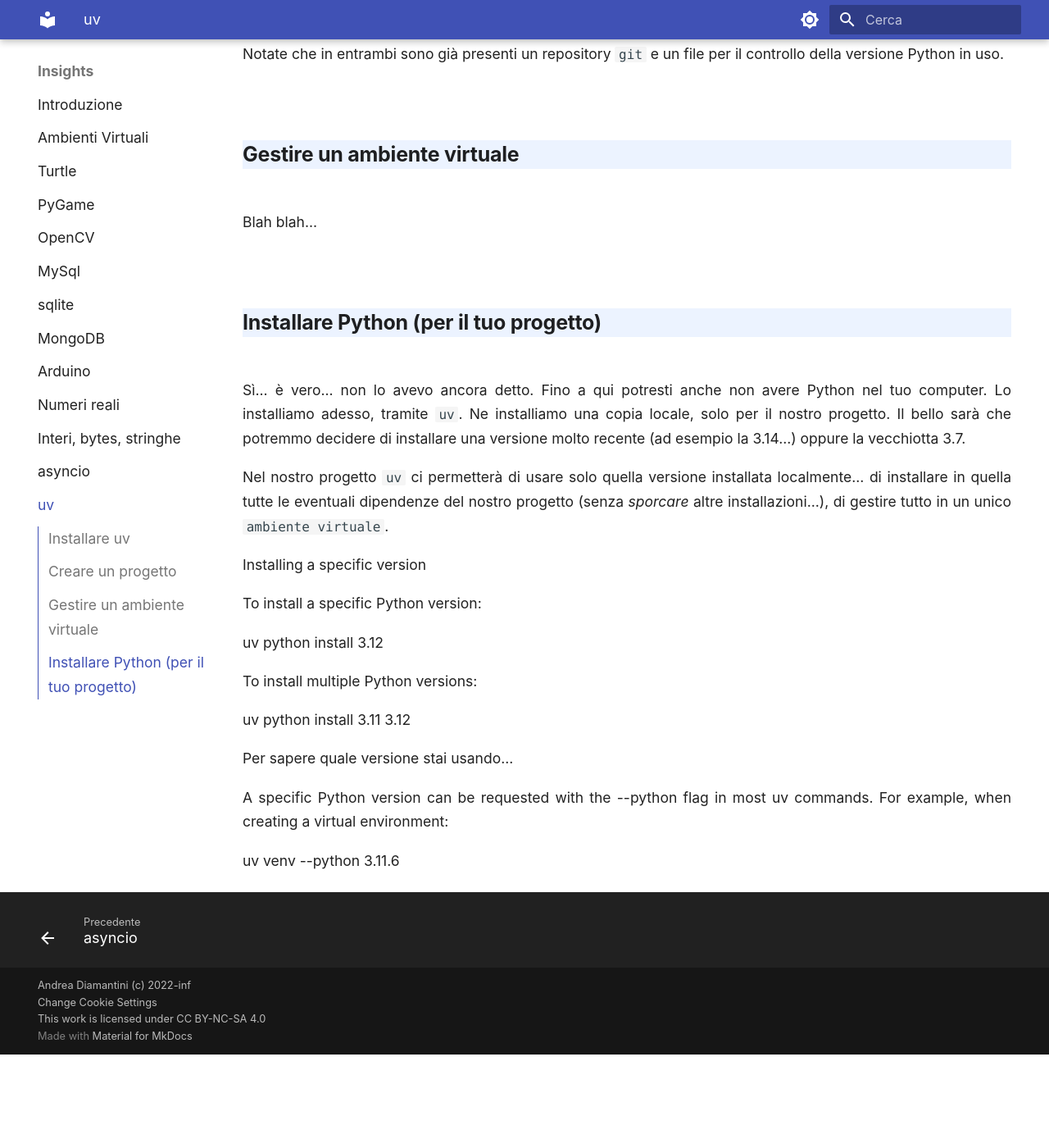
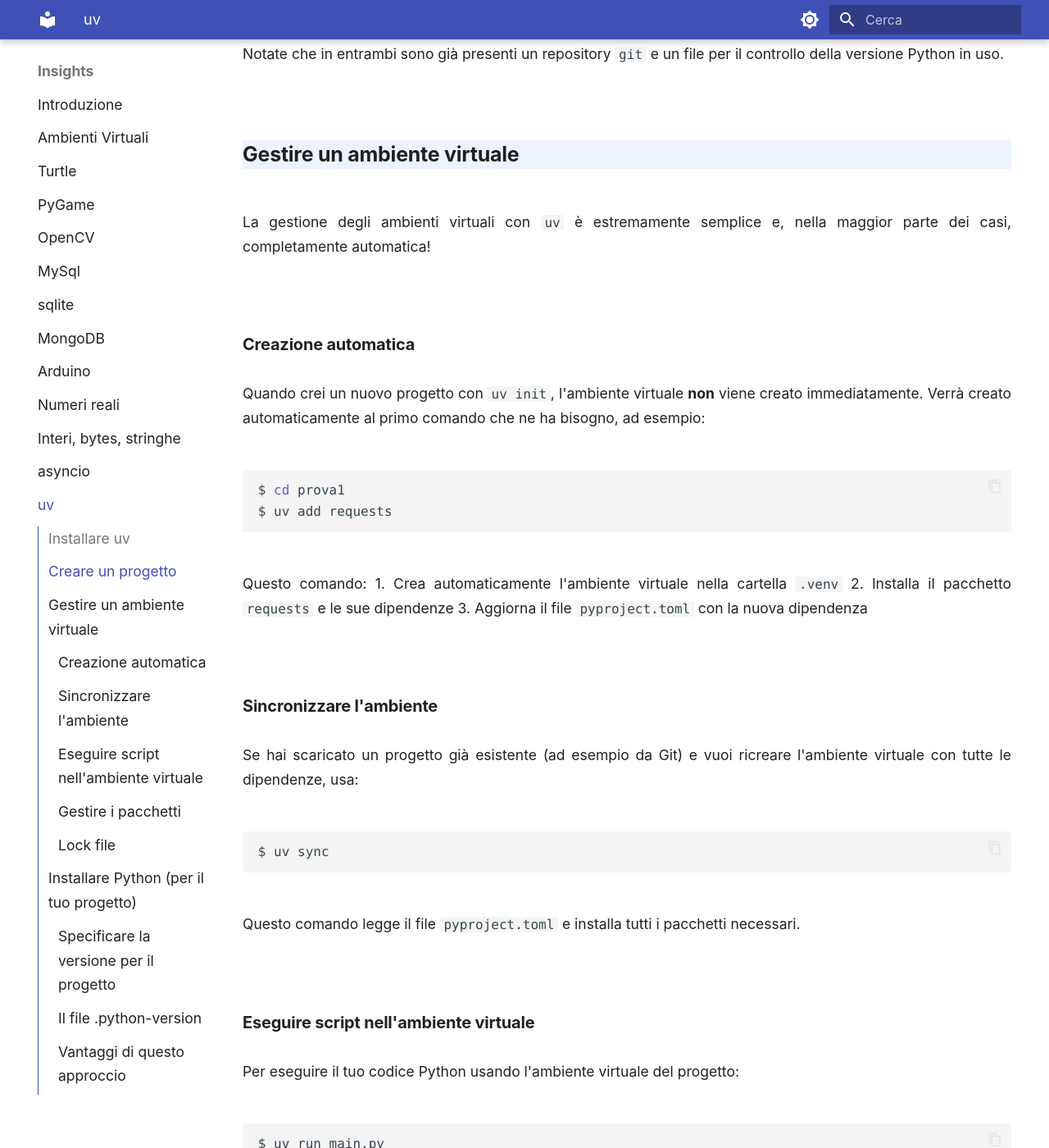
Before and after one commit to adjamhub/pyhandouts, an MkDocs documentation site: the page built from docs/insights/99_uv.md, in a window 1280 px wide and 1400 px high, scrolled down 2647 px. Shown: the whole window at 82% size. Built offline with MkDocs 1.6.1 and Material for MkDocs 9.7.7, drawn with Linux system fonts in a browser that asks for light colours; emoji names are drawn with the system emoji font; before the commit the page ends 3933 px from its top, so only the background shows below that; some of the changed text lies outside the part shown.

Commit message:
uv update

````diff
--- a/docs/insights/99_uv.md
+++ b/docs/insights/99_uv.md
@@ -82,31 +82,181 @@
 
 ## Gestire un ambiente virtuale
 
-Blah blah...
+La gestione degli ambienti virtuali con `uv` è estremamente semplice e, nella maggior parte dei casi, completamente automatica!
+
+### Creazione automatica
+
+Quando crei un nuovo progetto con `uv init`, l'ambiente virtuale **non** viene creato immediatamente. Verrà creato automaticamente al primo comando che ne ha bisogno, ad esempio:
+
+```bash
+$ cd prova1
+$ uv add requests
+```
+
+Questo comando:
+1. Crea automaticamente l'ambiente virtuale nella cartella `.venv`
+2. Installa il pacchetto `requests` e le sue dipendenze
+3. Aggiorna il file `pyproject.toml` con la nuova dipendenza
+
+
+### Sincronizzare l'ambiente
+
+Se hai scaricato un progetto già esistente (ad esempio da Git) e vuoi ricreare l'ambiente virtuale con tutte le dipendenze, usa:
+
+```bash
+$ uv sync
+```
+
+Questo comando legge il file `pyproject.toml` e installa tutti i pacchetti necessari.
+
+
+### Eseguire script nell'ambiente virtuale
+
+Per eseguire il tuo codice Python usando l'ambiente virtuale del progetto:
+
+```bash
+$ uv run main.py
+```
+
+oppure per eseguire un comando qualsiasi nell'ambiente:
+
+```bash
+$ uv run python script.py
+$ uv run pytest
+```
+
+Il comando `uv run` si occupa automaticamente di:
+- Attivare l'ambiente virtuale
+- Eseguire il comando
+- Disattivare l'ambiente al termine
+
+
+### Gestire i pacchetti
+
+Per aggiungere un pacchetto al progetto:
+
+```bash
+$ uv add nome-pacchetto
+```
+
+Per aggiungere un pacchetto solo per lo sviluppo (testing, linting, etc.):
+
+```bash
+$ uv add --dev pytest
+```
+
+Per rimuovere un pacchetto:
+
+```bash
+$ uv remove nome-pacchetto
+```
+
+Per vedere tutti i pacchetti installati:
+
+```bash
+$ uv pip list
+```
+
+
+### Lock file
+
+`uv` crea automaticamente un file `uv.lock` che contiene le versioni esatte di tutti i pacchetti installati. Questo garantisce che chiunque scarichi il progetto avrà esattamente le stesse versioni dei pacchetti, evitando problemi di compatibilità.
+
+**Importante:** Aggiungi `uv.lock` al controllo di versione (Git) per condividere l'ambiente esatto con quelli che collaborano con te!
 
 
 
 ## Installare Python (per il tuo progetto)
 
-Sì... è vero... non lo avevo ancora detto. Fino a qui potresti anche non avere Python nel tuo computer. Lo installiamo adesso, tramite `uv`. Ne installiamo una copia
-locale, solo per il nostro progetto. Il bello sarà che potremmo decidere di installare una versione molto recente (ad esempio la 3.14...) oppure la vecchiotta 3.7.
+Sì... è vero... non lo avevo ancora detto. Fino a qui potresti anche **non avere Python** installato nel tuo computer!
 
-Nel nostro progetto `uv` ci permetterà di usare solo quella versione installata localmente... di installare in quella tutte le eventuali dipendenze del nostro progetto
-(senza *sporcare* altre installazioni...), di gestire tutto in un unico `ambiente virtuale`.
+`uv` può scaricare e gestire versioni di Python in modo completamente indipendente dal sistema operativo. Ogni progetto può usare la sua versione specifica di Python, senza conflitti con altri progetti o con l'installazione di sistema.
 
-Installing a specific version
+Per *installare una versione specifica* di Python:
 
-To install a specific Python version:
+```bash
+$ uv python install 3.12
+```
 
-uv python install 3.12
+Questo scarica e installa Python 3.12 in una cartella gestita da `uv` (non nel sistema).
 
-To install multiple Python versions:
+Per installare più versioni contemporaneamente:
 
-uv python install 3.11 3.12
-
-Per sapere quale versione stai usando...
+```bash
+$ uv python install 3.11 3.12 3.13
+```
 
 
-A specific Python version can be requested with the --python flag in most uv commands. For example, when creating a virtual environment:
+Per vedere *tutte le versioni di Python che puoi installare*:
 
-uv venv --python 3.11.6
+```bash
+$ uv python list --all-versions
+```
+
+Per vedere *solo le versioni già installate* nel tuo sistema:
+
+```bash
+$ uv python list
+```
+
+### Specificare la versione per il progetto
+
+Quando crei un nuovo progetto, puoi specificare quale versione di Python vuoi usare:
+
+```bash
+$ uv init --python 3.12 mio-progetto
+```
+
+Questo comando:
+1. Crea il progetto `mio-progetto`
+2. Crea il file `.python-version` con `3.12` al suo interno
+3. Se Python 3.12 non è installato, lo scarica automaticamente
+
+
+Se vuoi cambiare la versione di Python in un progetto già creato:
+
+```bash
+$ cd mio-progetto
+$ uv python pin 3.13
+```
+
+Questo aggiorna il file `.python-version` e da quel momento tutti i comandi `uv run` useranno Python 3.13.
+
+
+Puoi eseguire un singolo comando con una versione specifica di Python senza modificare il progetto:
+
+```bash
+$ uv run --python 3.11 python script.py
+```
+
+### Il file .python-version
+
+Il file `.python-version` contiene semplicemente la versione di Python richiesta dal progetto, ad esempio:
+
+```
+3.12
+```
+
+`uv` legge automaticamente questo file e usa la versione corretta. Se la versione non è installata, `uv` la scarica automaticamente al primo utilizzo!
+
+
+### Vantaggi di questo approccio
+
+- **Isolamento totale**: ogni progetto ha la sua versione di Python
+- **Riproducibilità**: chiunque scarichi il progetto avrà la stessa versione
+- **Facilità**: non devi preoccuparti di installare Python manualmente
+- **Flessibilità**: puoi testare il codice su versioni diverse semplicemente cambiando il file `.python-version`
+
+
+Ad esempio...
+
+Immagina di voler creare un progetto che usa Python 3.14 (l'ultima versione oggi):
+
+```bash
+$ uv init --python 3.14 nuovo-progetto
+$ cd nuovo-progetto
+$ uv add requests
+$ uv run main.py
+```
+
+Se Python 3.14 non è installato, `uv` lo scaricherà automaticamente prima di procedere. Facile no? 😄
````
